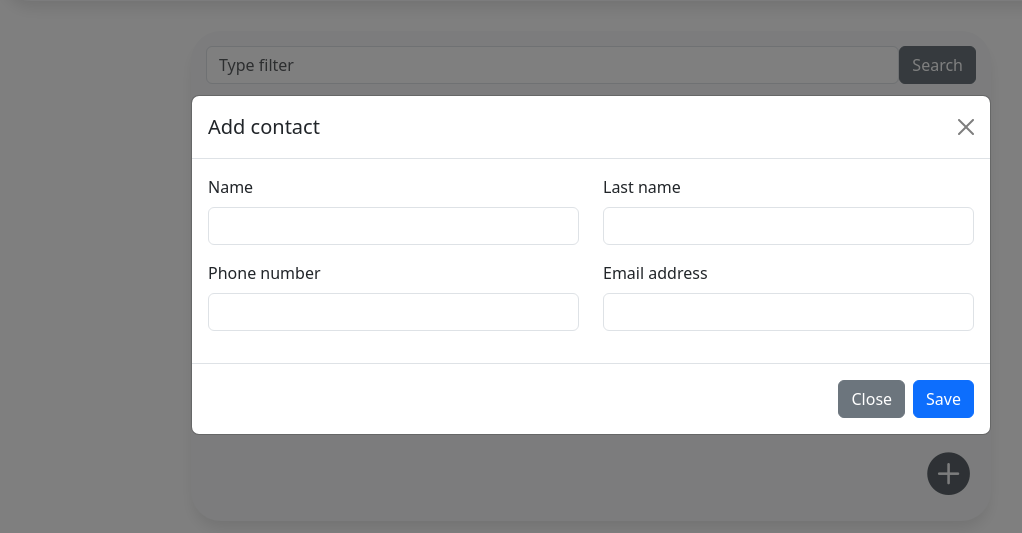
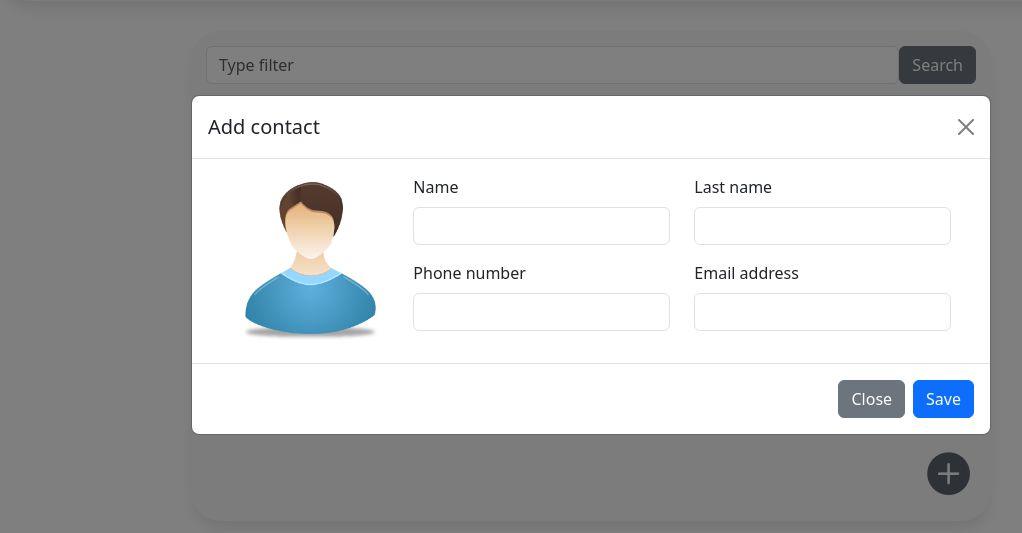
Before and after one commit to juanse-morales/contacts-app, a plain HTML site: page index.html in a window 1280 px wide. Both pictures are taken after a click on the button 997 px from the left and 608 px from the top of the page. Shown: the part 135-668 px from the top of the page, without its empty margins (49-1071 px from the left). Drawn offline with nearby package versions, Linux system fonts and the light colour scheme.

Commit message:
CUSTOM: Put contact img

```diff
--- a/index.html
+++ b/index.html
@@ -181,7 +181,11 @@
             ></button>
           </div>
           <div class="modal-body">
-            <form>
+            <form class="contact-form">
+              <div class="contact-photo-container">
+                <img src="img/user.png" alt="contact photo" width="160px">
+              </div>
+              <div class="contact-info-container">
                 <div class="row">
                   <div class="col">
                     <div class="form-group mb-3">
@@ -220,6 +224,7 @@
                     </div>
                   </div>
                 </div>
+              </div>
             </form>
           </div>
           <div class="modal-footer">
--- a/styles.css
+++ b/styles.css
@@ -73,3 +73,16 @@
   font-size: 12pt;
   color: #5c636a;
 }
+
+/* Contact Modal */
+
+.contact-form {
+  display: flex;
+  justify-content: space-evenly;
+}
+
+.contact-photo-container {
+  display: flex;
+  justify-content: center;
+  align-items: center;
+}
```
Lines whose indentation alone changed are shown as unchanged.
